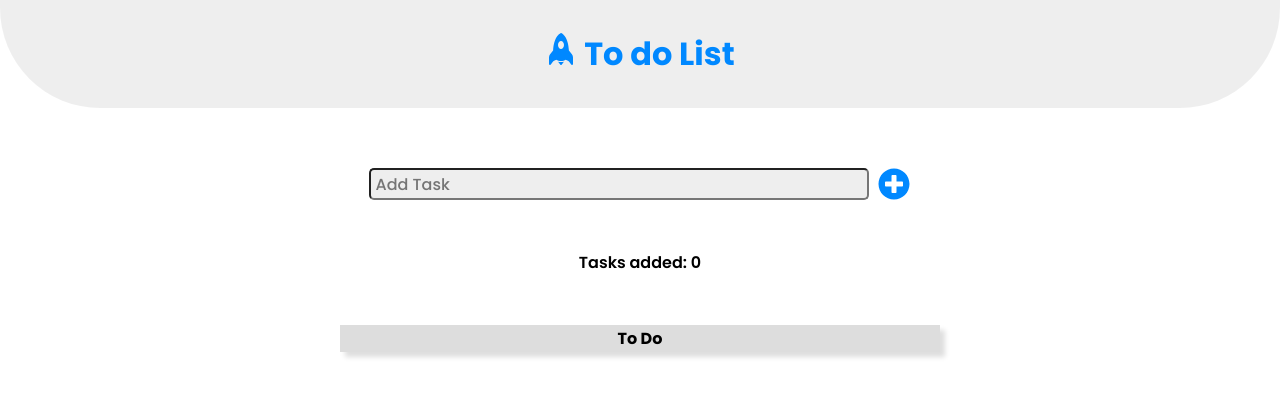
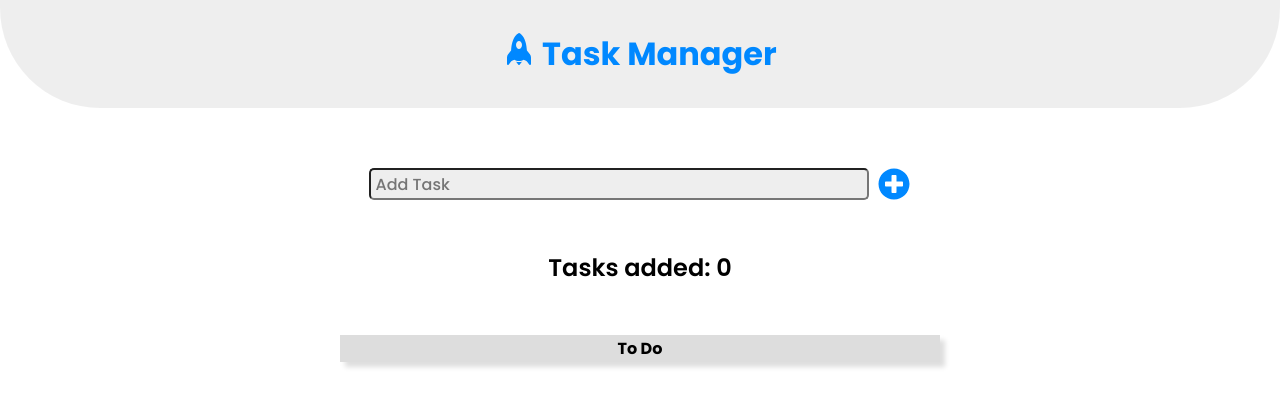
Before and after one commit to jeffmmartins/task-manager, a React (Create React App) app: page / in a window 1280 px wide. Shown: the top 406 px of the page. Built offline with nearby package versions, Linux system fonts and the light colour scheme; a web font is replaced by a local one.

Commit message:
style: changing the component background

```diff
--- a/src/components/Form/style.ts
+++ b/src/components/Form/style.ts
@@ -63,5 +63,4 @@ text-align: center;
 font-family: "Poppins", sans-serif;
 font-weight: 900;
 background-color: #0002;
-
 `
--- a/src/components/Header/Header.tsx
+++ b/src/components/Header/Header.tsx
@@ -7,7 +7,7 @@ export const Header: React.FC = () => {
     return (
         <>
             <S.Container>
-                <S.Title><BsRocketFill/> To do List</S.Title>
+                <S.Title><BsRocketFill/> Task Manager</S.Title>
             </S.Container>
         </>
     )
--- a/src/components/TaskCount/style.tsx
+++ b/src/components/TaskCount/style.tsx
@@ -11,4 +11,5 @@ margin: 50px;
 export const Text = styled.p`
 font-family: "Poppins", sans-serif;
 font-weight: 600;
+font-size: 1.5rem;
 `
```
Also changed, not shown: src/components/Form/Form.tsx (+9 -11 lines).
